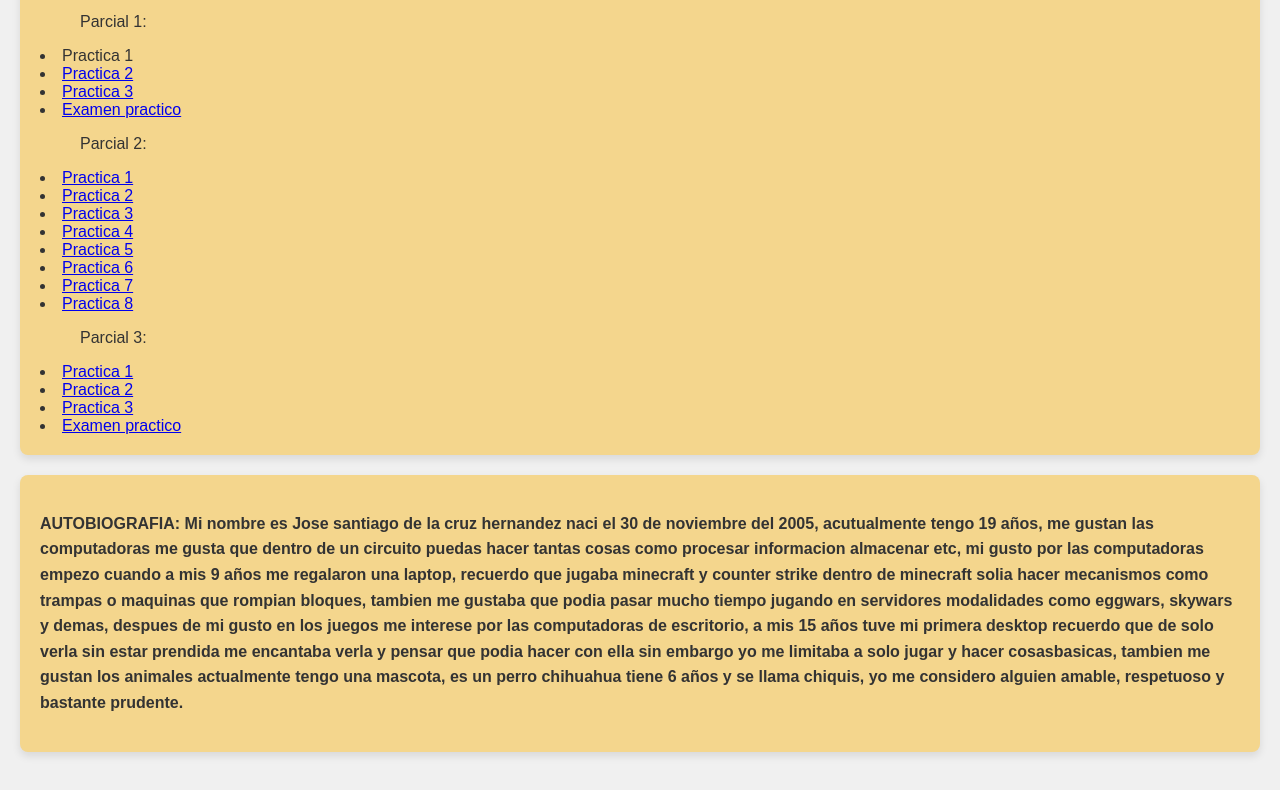
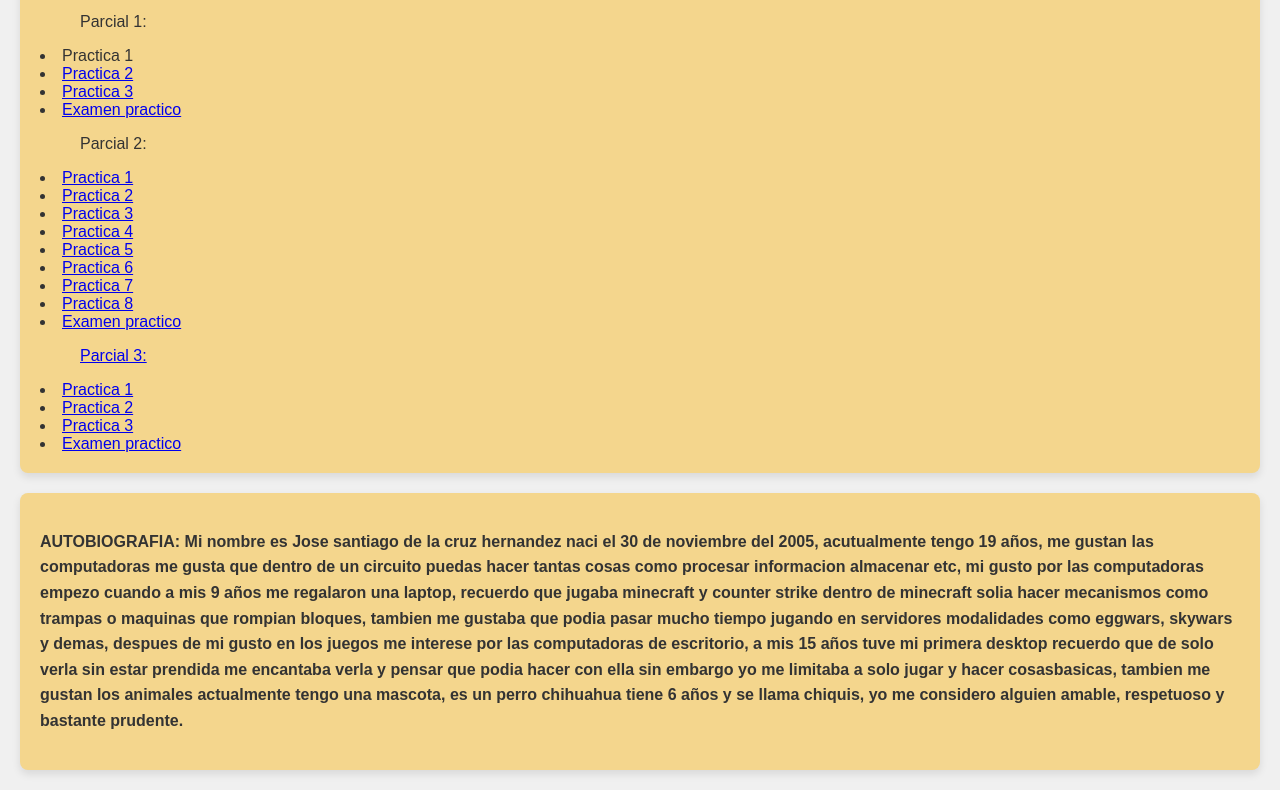
Before and after one commit to SantiagoDLCH/ProgramacionWebI, a plain HTML site: page index.html in a window 1280 px wide. Shown: the part 1115-1905 px from the top of the page. Drawn offline with Linux system fonts and the light colour scheme.

Commit message:
Update index.html

```diff
--- a/index.html
+++ b/index.html
@@ -107,6 +107,7 @@
 			<li><a href="Practica6P2.html" target="_blank">Practica 6 </a></li>
 			<li><a href="Practica7P2.html" target="_blank">Practica 7 </a></li>
 			<li> <a href="Practica8P2.html" target="_blank">Practica 8 </a></li>
+			<li><a href="ExamenPracticoP2.html target="_blank">Examen practico</li>
 
 
 			<ol>Parcial 3:</ol>
@@ -114,7 +115,7 @@
 			<li><a href="Practica1P3.html" target="_blank">Practica 1</a></li>
 			<li><a href="Practica2P3.html" target="_blank">Practica 2</a></li>
 			<li><a href="Practica3P3.html" target="_blank">Practica 3</a></li>
-			<li><a href="ExamenPractico.html" target="_blank">Examen practico</a> </li>
+			<li><a href="ExamenPracticoP3.html" target="_blank">Examen practico</a> </li>
 	</section>
 
 
```
